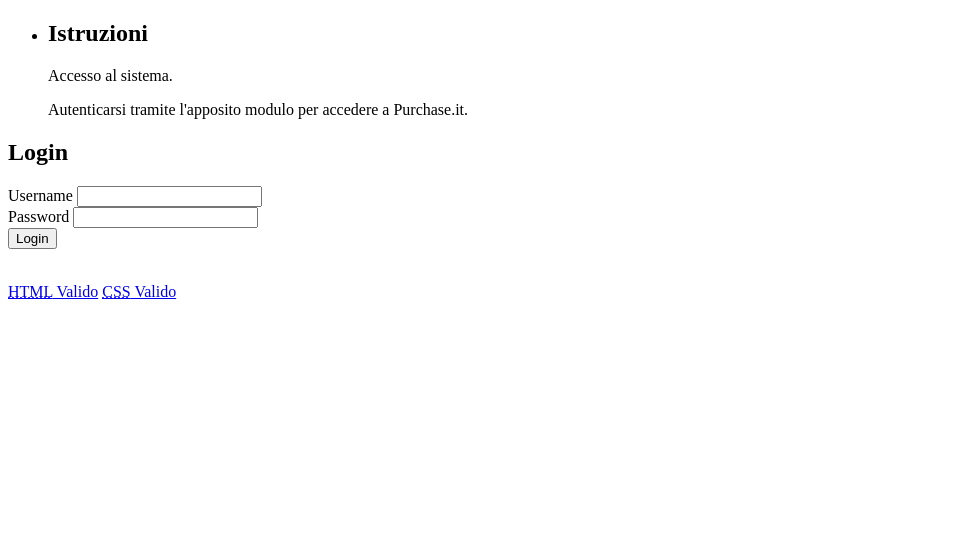
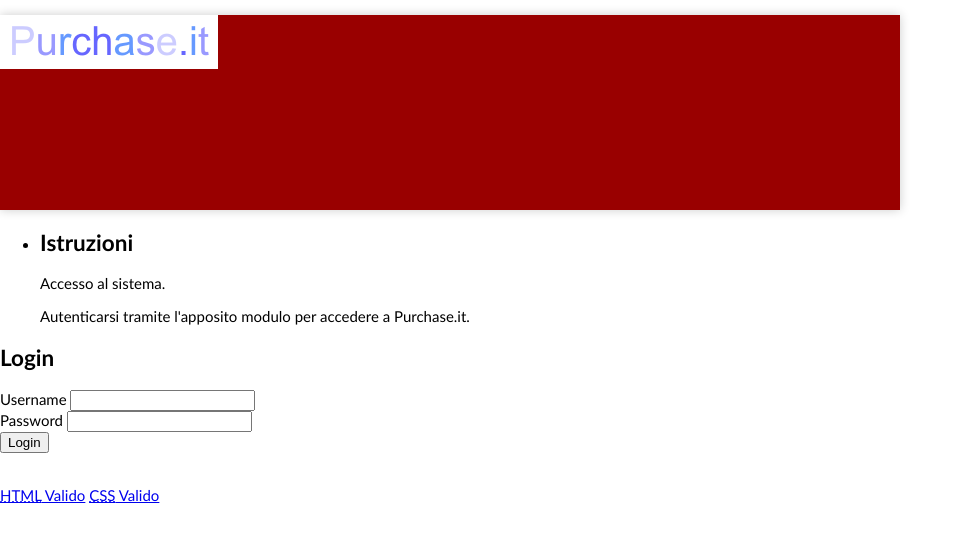
Before and after one commit to andrea742/Progettoamm, a PHP site: page /php/login in a window 1280 px wide. Shown: the top 542 px of the page, without its empty margins (0-967 px from the left). Run offline with PHP 8.4, Linux system fonts and the light colour scheme.

Commit message:
modified:   css/style.css 	new file:   images/favicon.png 	new file:   images/login.jpg 	new file:   images/logo.bmp 	new file:   images/logo2.bmp 	new file:   images/logo3.bmp 	modified:   php/view/cliente/menu.php 	modified:   php/view/venditore/menu.php

```diff
--- a/css/style.css
+++ b/css/style.css
@@ -0,0 +1,21 @@
+body
+{
+
+	margin: 0px;
+        margin-top: 15px;
+        margin-bottom: 15px;
+
+	font: 15px Trebuchet MS;
+}
+
+ header {
+        background-image: url('../images/logo2.bmp');
+        background-repeat: no-repeat;
+        background-color: #990000;
+        padding-top: 0px;
+        padding-bottom: 20px;
+        height: 175px;
+        width: 900px;
+        box-shadow: 0 0 10px rgba(0,0,0,.2);
+
+    }
--- a/php/view/cliente/menu.php
+++ b/php/view/cliente/menu.php
@@ -2,5 +2,4 @@
     <li class="<?= strpos($vd->getSottoPagina(),'home') !== false || $vd->getSottoPagina() == null ? 'current_page_item' : ''?>"><a href="cliente/home">Home</a></li>
     <li class="<?= strpos($vd->getSottoPagina(),'i_miei_dati') !== false ? 'current_page_item' : '' ?>"><a href="cliente/i_miei_dati">I miei dati</a></li>
     <li class="<?= strpos($vd->getSottoPagina(),'carrello') !== false ? 'current_page_item' : '' ?>"><a href="cliente/carrello">Il mio carrello</a></li>
-    <li class="<?= strpos($vd->getSottoPagina(),'contatti') !== false ? 'current_page_item' : '' ?>"><a href="cliente/contatti">Contatti</a></li>
 </ul>
--- a/php/view/venditore/menu.php
+++ b/php/view/venditore/menu.php
@@ -4,5 +4,4 @@
     <li class="<?= strpos($vd->getSottoPagina(),'le_mie_vendite') !== false ? 'current_page_item' : '' ?>"><a href="cliente/le_mie_vendite">Le mie vendite</a></li>
     <li class="<?= strpos($vd->getSottoPagina(),'ricerca_ordini') !== false ? 'current_page_item' : '' ?>"><a href="cliente/ricerca_ordini">Ricerca ordini</a></li>
     <li class="<?= strpos($vd->getSottoPagina(),'metti_in_vendita') !== false ? 'current_page_item' : '' ?>"><a href="cliente/metti_in_vendita">Metti in vendita</a></li>
-    <li class="<?= strpos($vd->getSottoPagina(),'contatti') !== false ? 'current_page_item' : '' ?>"><a href="cliente/contatti">Contatti</a></li>
 </ul>
```
Also changed, not shown: images/favicon.png (added), images/login.jpg (added), images/logo.bmp (added), images/logo2.bmp (added), images/logo3.bmp (added).
